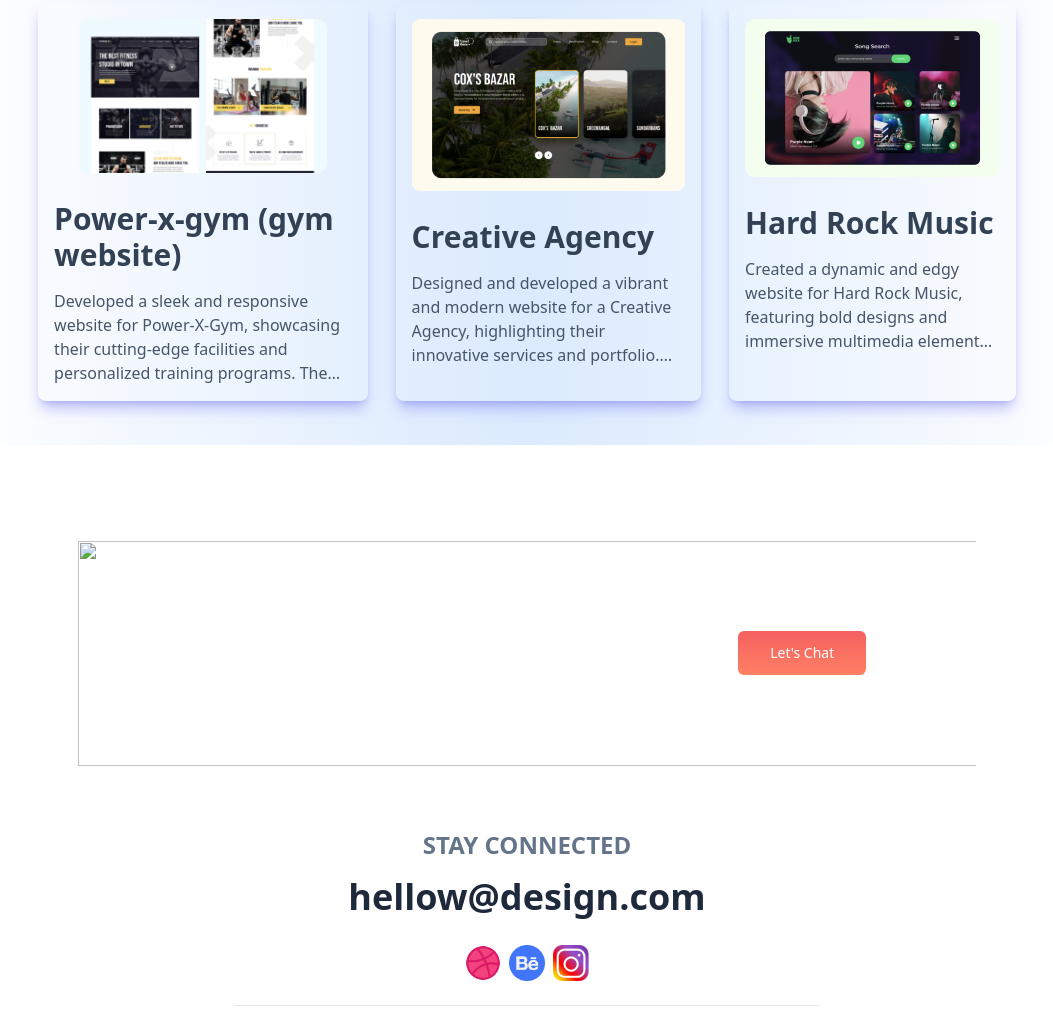
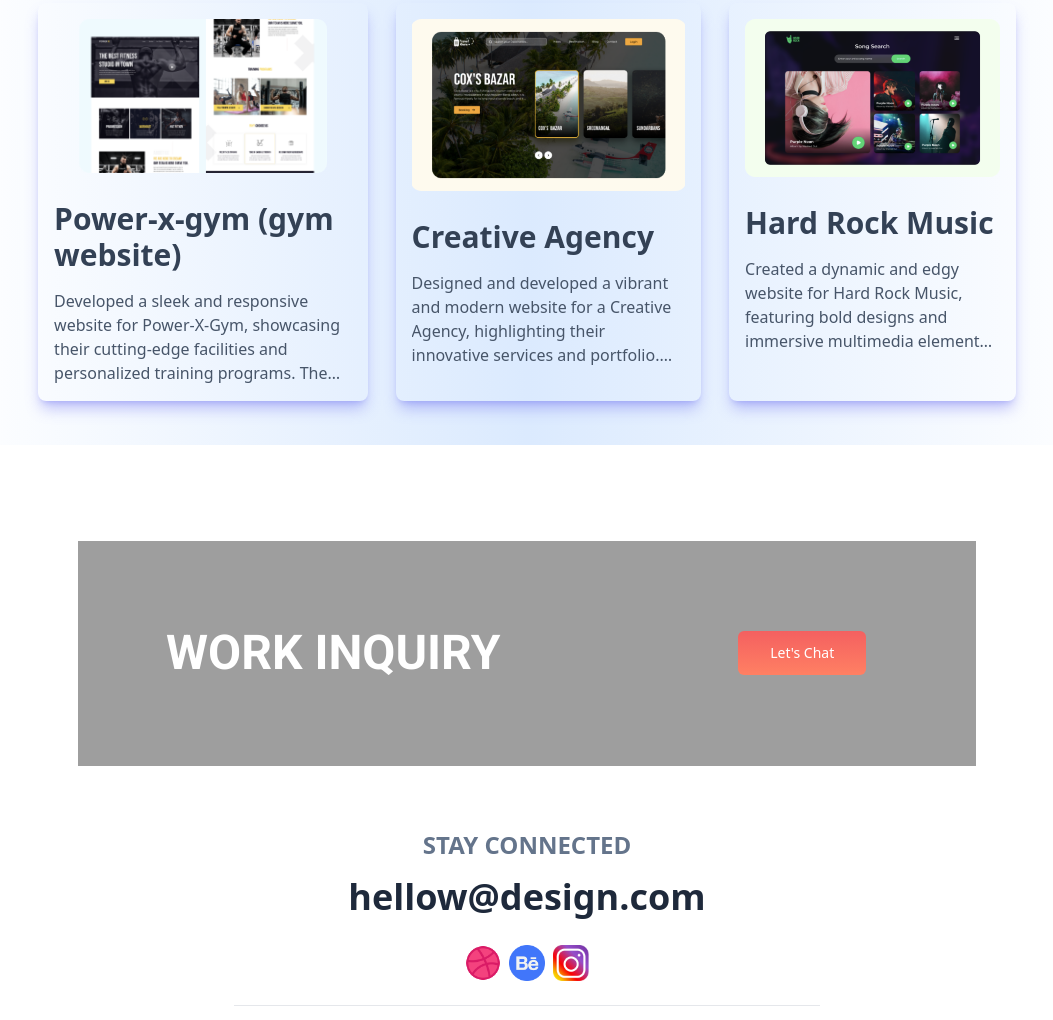
Before and after one commit to hsrokon/6-PersonalWeb-PH, a plain HTML site: page index.html in a window 1280 px wide. Shown: the part 1246-2266 px from the top of the page, without its empty margins (113-1166 px from the left). Drawn offline with nearby package versions, Linux system fonts and the light colour scheme; the site is published under a folder, as on GitHub Pages, so addresses that start at the root find nothing.

Commit message:
PGA - minor

```diff
--- a/index.html
+++ b/index.html
@@ -91,7 +91,7 @@
                 <button class=" bg-gradient-to-b from-[#F46060] to-[#FF8063] text-white rounded-md hover:from-[#FF8063] hover:to-[#F46060] md:pt-2 md:pb-3 md:px-5 lg:py-3 lg:px-8 pt-1 pb-2 px-2 text-sm">Let's Chat</button>
             </div>
             <div class="">
-                <img class="absolute w-full mx-auto lg:h-[225px] lg:w-[906px] 2xl:left-24 2xl:top-8" src="/shapes/GroupShape.png" alt="">
+                <img class="absolute w-full mx-auto lg:h-[225px] lg:w-[906px] 2xl:left-24 2xl:top-8" src="shapes/GroupShape.png" alt="">
             </div>
         </div>
       </section>
```
